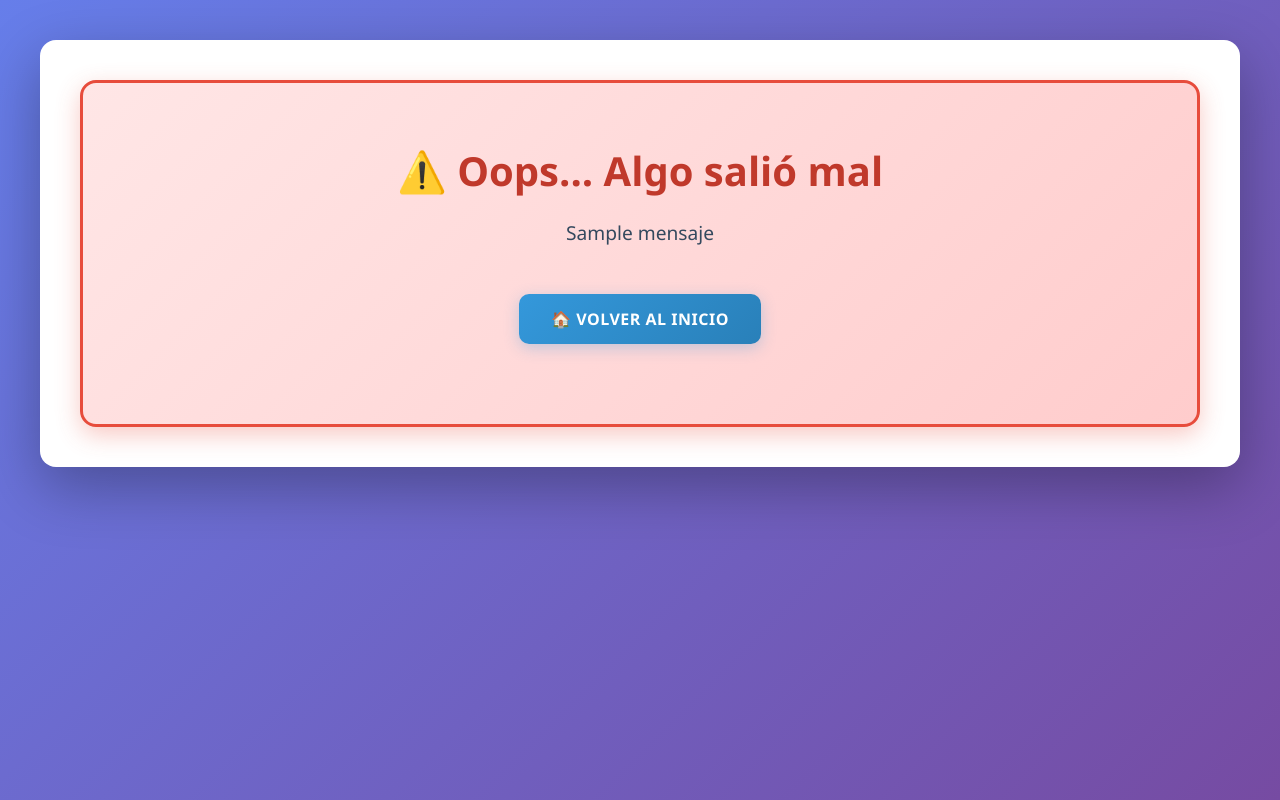
After one commit to shaunlammer/topsis_app, a Python web app: template templates/error.html in a window 1280 px wide. The commit adds this page. Run offline with Jinja, Linux system fonts and the light colour scheme; the template is opened without the code that fills it: most values are stand-ins (such as "Sample title", 1, 10 or a date in 2020).

Commit message:
manejo de errores amigable

```diff
--- a/routes/main.py
+++ b/routes/main.py
@@ -50,6 +50,7 @@ def index():
 
 @routes.route("/matriz", methods=["GET", "POST"])
 def ahp():
+  try:
     criterios = session.get('criterios')
     num_criterios = len(criterios)
     pesos = None
@@ -84,6 +85,10 @@ def ahp():
     num_criterios=num_criterios,
     pesos=pesos
 )
+  except Exception as e:
+        app.logger.error(f'Error en AHP: {e}')
+        flash("❌ Error al calcular los pesos AHP. Por favor, verifica los valores ingresados.")
+        return redirect(url_for("routes.index"))
 
 @routes.route("/alternativas", methods=['GET','POST'])
 def alternativas():
@@ -121,6 +126,7 @@ def alternativas():
                 alternativas.append(nombre)
 
             session["alternativas"] = alternativas
+            session.pop("num_alternativas", None)
             return redirect(url_for("routes.matriz_topsis"))
 
     return render_template(
--- a/static/style.css
+++ b/static/style.css
@@ -362,3 +362,26 @@ a:hover {
     color: #2c3e50;
     margin-right: 10px;
 }
+
+/* ===== ERROR BOX ===== */
+.error-box {
+    text-align: center;
+    padding: 60px 40px;
+    background: linear-gradient(135deg, #ffe6e6, #ffcccc);
+    border-radius: 16px;
+    border: 3px solid #e74c3c;
+    box-shadow: 0 8px 25px rgba(231, 76, 60, 0.3);
+}
+
+.error-box h1 {
+    color: #c0392b;
+    font-size: 2.5em;
+    margin-bottom: 20px;
+}
+
+.error-message {
+    font-size: 1.2em;
+    color: #34495e;
+    margin: 20px 0;
+    line-height: 1.6;
+}
--- /dev/null
+++ b/templates/error.html
@@ -0,0 +1,20 @@
+<!DOCTYPE html>
+<html lang="es">
+<head>
+    <meta charset="UTF-8">
+    <title>Error - TOPSIS</title>
+    <link rel="stylesheet" href="{{ url_for('static', filename='style.css') }}">
+</head>
+<body>
+    <div class="container">
+        <div class="error-box">
+            <h1>⚠️ Oops... Algo salió mal</h1>
+            <p class="error-message">{{ mensaje }}</p>
+
+            <div class="btn-container" style="margin-top: 30px;">
+                <a href="{{ url_for('routes.index') }}" class="btn">🏠 Volver al Inicio</a>
+            </div>
+        </div>
+    </div>
+</body>
+</html>
```
Also changed, not shown: app.py (+17 -2 lines).
